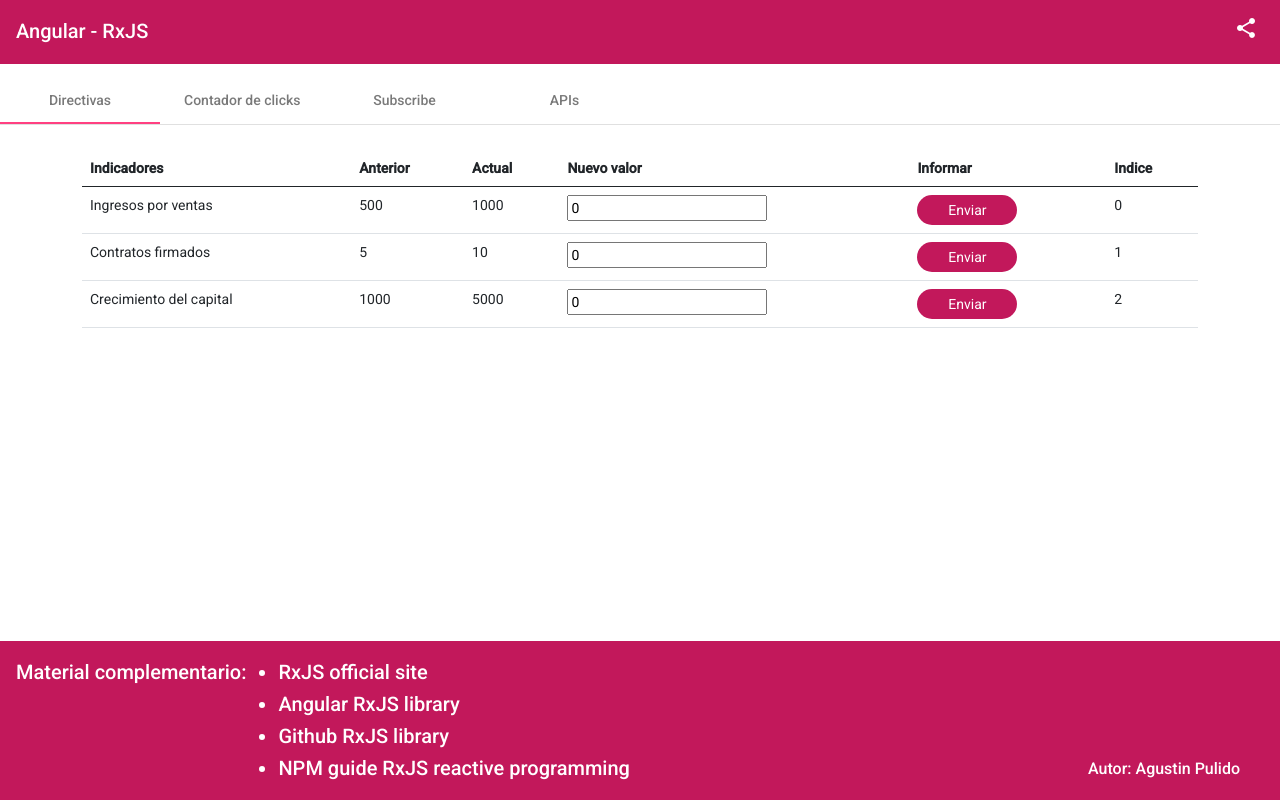
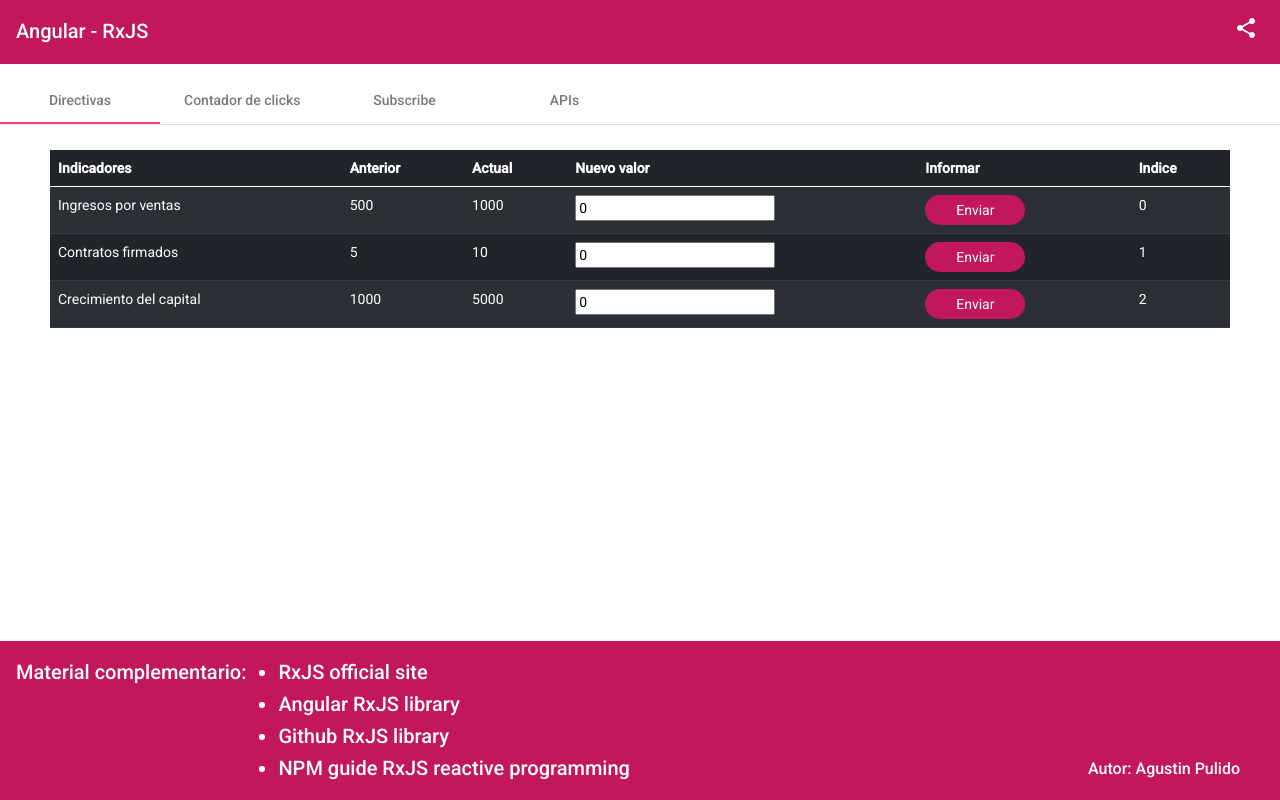
Before and after one commit to AgustinPulido/RxJS-App, an Angular app: page / in a window 1280 px wide. Built offline with nearby package versions, Linux system fonts and the light colour scheme.

Commit message:
Tables styles changed

```diff
--- a/src/app/apicall/apicall.component.html
+++ b/src/app/apicall/apicall.component.html
@@ -1,6 +1,6 @@
-<div class='container' style="margin-top: 25px;">
+<div style="margin-top: 25px; margin-left: 50px; margin-right: 50px;">
     <button *ngIf='repositories.length == 0' (click)='apiCall()' class='button btn btn-primary'>Iniciar</button>
-    <table *ngIf='repositories.length > 0' class="table">
+    <table *ngIf='repositories.length > 0' class="table table-hover table-striped table-dark">
         <thead>
             <tr>
                 <th>Fecha</th>
--- a/src/app/directivas/directivas.component.html
+++ b/src/app/directivas/directivas.component.html
@@ -1,5 +1,5 @@
-<div class='container' style="margin-top: 25px;">
-    <table *ngIf='indicators' class="table">
+<div style="margin-top: 25px; margin-left: 50px; margin-right: 50px;">
+    <table *ngIf='indicators' class="table table-hover table-striped table-dark">
         <thead>
             <tr>
                 <th>Indicadores</th>
```
